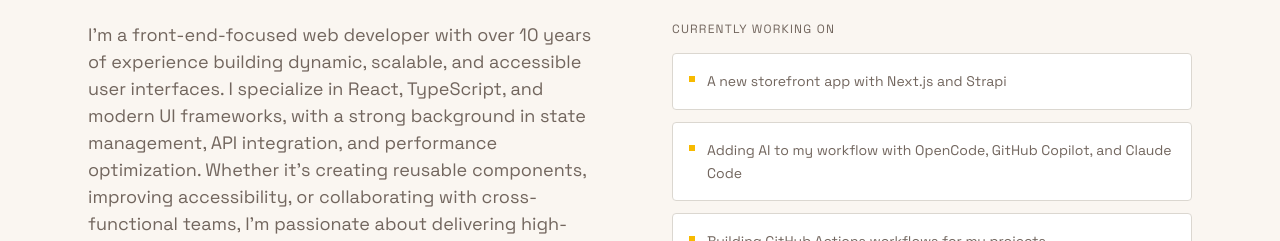
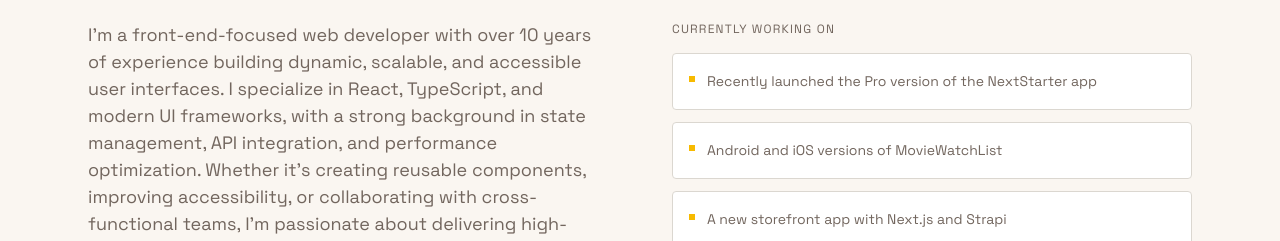
Before and after one commit to bill742/bill742.github.io, a Next.js app: page / in a window 1280 px wide. Shown: the part 711-952 px from the top of the page. Built offline with nearby package versions, Linux system fonts and the light colour scheme; no server answers.

Commit message:
Update "Currently working on" section

```diff
--- a/src/components/homeSections/about.tsx
+++ b/src/components/homeSections/about.tsx
@@ -38,9 +38,9 @@ const About = () => {
           </p>
           <ul className="flex flex-col gap-3">
             {[
+              "Recently launched the Pro version of the NextStarter app",
+              "Android and iOS versions of MovieWatchList",
               "A new storefront app with Next.js and Strapi",
-              "Adding AI to my workflow with OpenCode, GitHub Copilot, and Claude Code",
-              "Building GitHub Actions workflows for my projects",
             ].map((item) => (
               <li
                 key={item}
```
